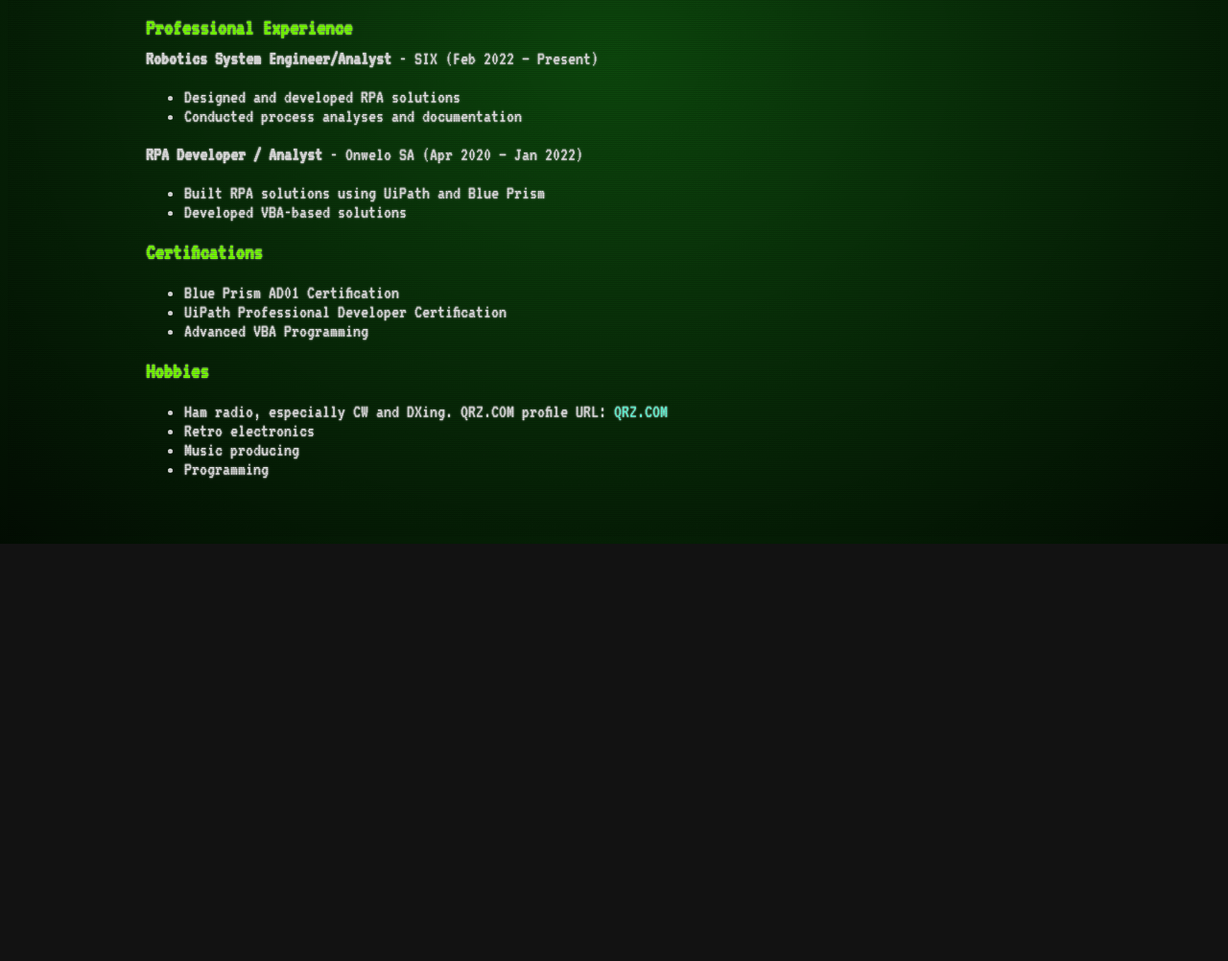
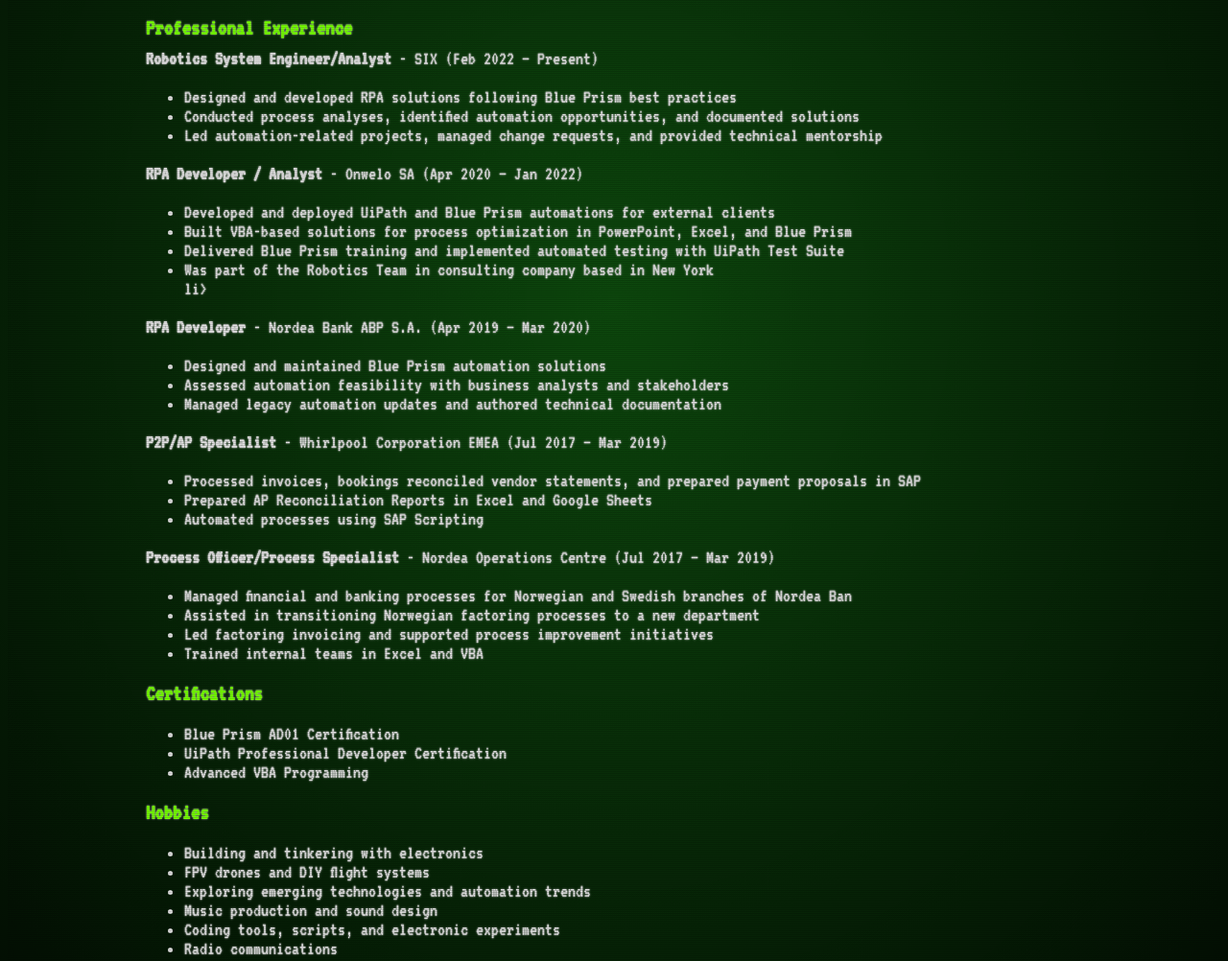
Before and after one commit to arekjot/ProfessionalWebPage, a plain HTML site: page index.html in a window 1280 px wide. Shown: the part 441-1443 px from the top of the page at 96% size. Before the commit the page ends 1008 px from the top, so only its background shows below. Drawn offline with Linux system fonts and the light colour scheme.

Commit message:
Update index.html

```diff
--- a/index.html
+++ b/index.html
@@ -110,16 +110,42 @@
         </ul>
 
         <h3>Professional Experience</h3>
+
         <p><strong>Robotics System Engineer/Analyst</strong> - SIX (Feb 2022 – Present)</p>
         <ul>
-            <li>Designed and developed RPA solutions</li>
-            <li>Conducted process analyses and documentation</li>
+            <li>Designed and developed RPA solutions following Blue Prism best practices</li>
+            <li>Conducted process analyses, identified automation opportunities, and documented solutions</li>
+            <li>Led automation-related projects, managed change requests, and provided technical mentorship</li>
         </ul>
 
         <p><strong>RPA Developer / Analyst</strong> - Onwelo SA (Apr 2020 – Jan 2022)</p>
         <ul>
-            <li>Built RPA solutions using UiPath and Blue Prism</li>
-            <li>Developed VBA-based solutions</li>
+            <li>Developed and deployed UiPath and Blue Prism automations for external clients</li>
+            <li>Built VBA-based solutions for process optimization in PowerPoint, Excel, and Blue Prism</li>
+            <li>Delivered Blue Prism training and implemented automated testing with UiPath Test Suite</li>
+            <li>Was part of the Robotics Team in consulting company based in New York</li>li>
+        </ul>
+
+         <p><strong>RPA Developer</strong> - Nordea Bank ABP S.A. (Apr 2019 – Mar 2020)</p>
+        <ul>
+            <li>Designed and maintained Blue Prism automation solutions</li>
+            <li>Assessed automation feasibility with business analysts and stakeholders</li>
+            <li>Managed legacy automation updates and authored technical documentation</li>
+        </ul>
+
+        <p><strong>P2P/AP Specialist</strong> - Whirlpool Corporation EMEA (Jul 2017 – Mar 2019)</p>
+        <ul>
+            <li>Processed invoices, bookings reconciled vendor statements, and prepared payment proposals in SAP</li>
+            <li>Prepared AP Reconciliation Reports in Excel and Google Sheets</li>
+            <li>Automated processes using SAP Scripting</li>
+        </ul>
+
+        <p><strong>Process Officer/Process Specialist</strong> - Nordea Operations Centre (Jul 2017 – Mar 2019)</p>
+        <ul>
+            <li>Managed financial and banking processes for Norwegian and Swedish branches of Nordea Ban</li>
+            <li>Assisted in transitioning Norwegian factoring processes to a new department</li>
+            <li>Led factoring invoicing and supported process improvement initiatives</li>
+            <li>Trained internal teams in Excel and VBA</li>
         </ul>
 
         <h3>Certifications</h3>
@@ -129,12 +155,15 @@
             <li>Advanced VBA Programming</li>
         </ul>
 
-        <h3>Hobbies</h3>
-        <ul>
-            <li>Ham radio, especially CW and DXing. QRZ.COM profile URL: <a href="https://www.qrz.com/db/SP7AJ" target="_blank">QRZ.COM</a></li>
-            <li>Retro electronics</li>
-            <li>Music producing</li>
-            <li>Programming</li>
+       <h3>Hobbies</h3>
+    <ul>
+        <li>Building and tinkering with electronics</li>
+        <li>FPV drones and DIY flight systems</li>
+        <li>Exploring emerging technologies and automation trends</li>
+        <li>Music production and sound design</li>
+        <li>Coding tools, scripts, and electronic experiments</li>
+        <li>Radio communications</li>
+</ul>
         </ul>
     </div>
 </body>
```
